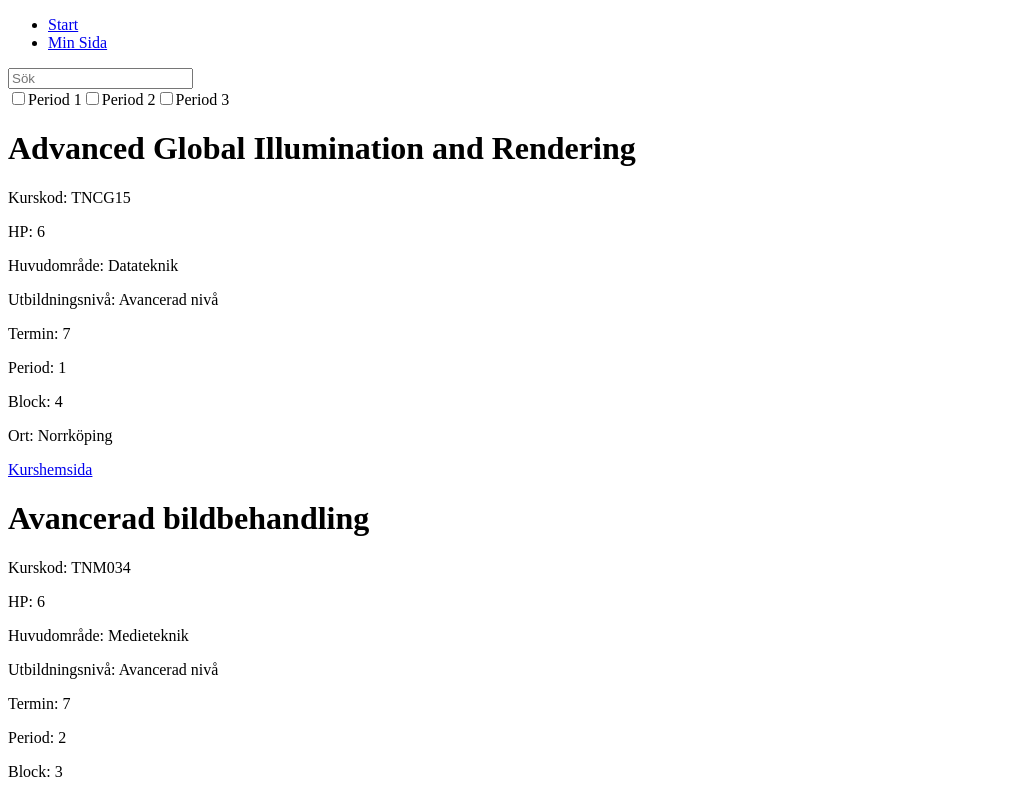
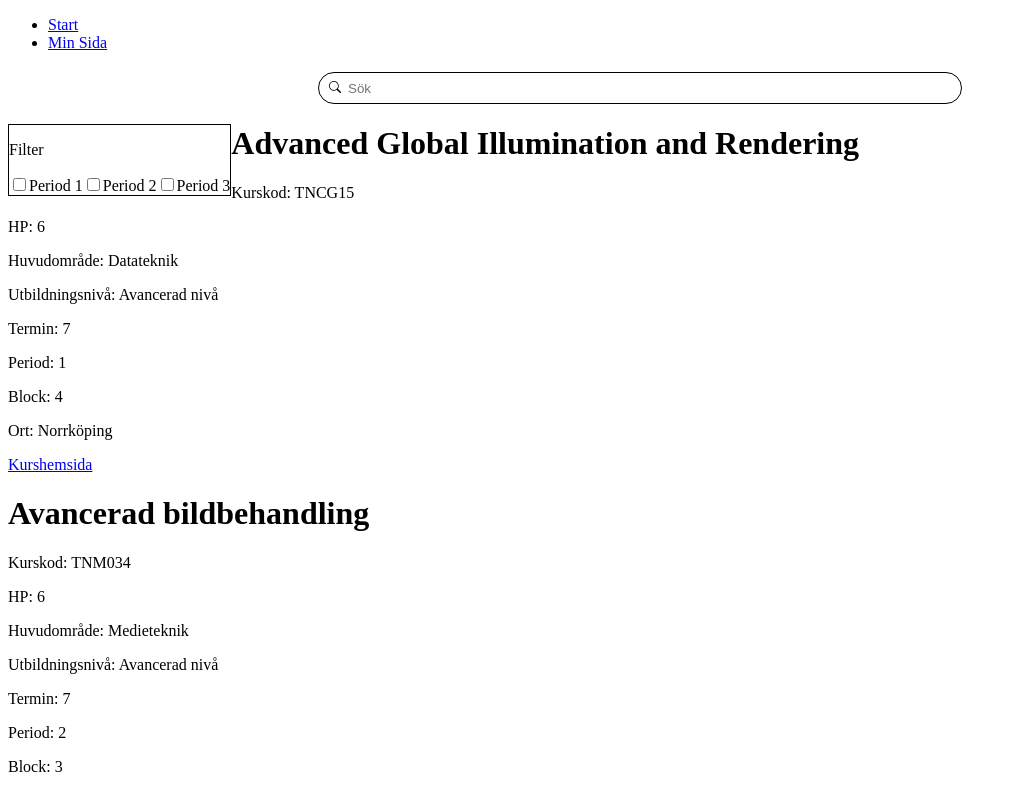
Before and after one commit to jronnefalk/lithe_val, a React (Create React App) app: page / in a window 1280 px wide. Shown: the top 792 px of the page, without its empty margins (0-1017 px from the left). Built offline with nearby package versions, Linux system fonts and the light colour scheme.

Commit message:
Löst error

```diff
--- a/src/pages/Start.js
+++ b/src/pages/Start.js
@@ -10,21 +10,36 @@ import filterKurser from "../functions/filterKurser";
 import Kurs from "../components/Kurs";
 import Filters from "../components/Filters";
 
+// inkoner
+import{ BsSearch } from "react-icons/bs";
+
+//design
+import '../design/filter.css';
+import '../design/kurser.css';
+import '../design/sök.css';
+
+
 export function Start() {
 
     const [query, setQuery] = useState("");
     const filteredKurser = filterKurser(kurser, query);
 
     return (<div className="App">
-    <div>
-      <input
-        placeholder="Sök"
+
+      <div className="sök">
+        <span className="sök_ikon"><BsSearch size={12}/></span>
+      <input className="sök_text"
+        type="text"
+        placeholder= "Sök"
         onChange={(event) => setQuery(event.target.value)}
       />
-      <div>
+      </div>
+      <div className="filter">
+        <p>Filter</p>
         <Filters />
       </div>
-    </div>
+
+
     {filteredKurser.map((el) => (
       <Kurs kursdata={el} />
     ))}
```
Also changed, not shown: src/App.js (+0 -8 lines).
